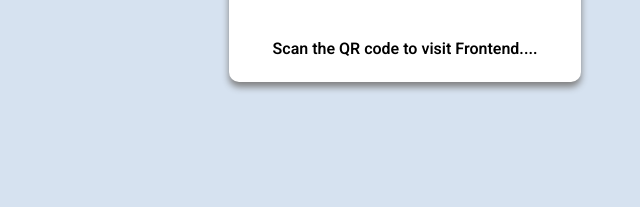
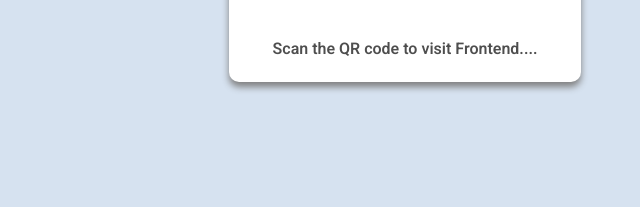
Before and after one commit to ReXLLeX/Qr-coding-challenge, a plain HTML site: page index.html in a window 1280 px wide. Shown: the part 578-785 px from the top of the page, 235-875 px from the left. Drawn offline with Linux system fonts and the light colour scheme.

Commit message:
Add files via upload

```diff
--- a/style.css
+++ b/style.css
@@ -51,4 +51,5 @@ body{
 .container__card-text p{
     font-family: 'Heebo', sans-serif;
     font-weight: 200;
+    color: rgb(78, 78, 78);
 }
```
